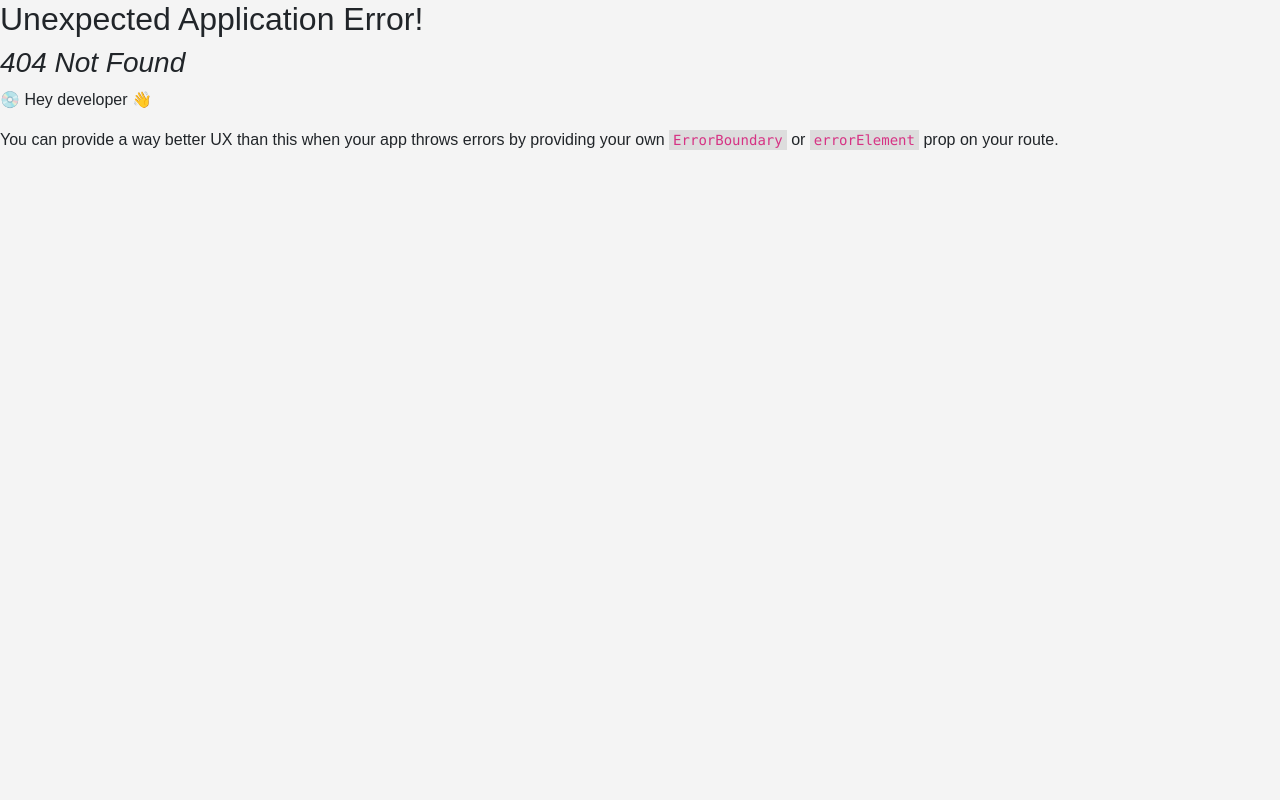
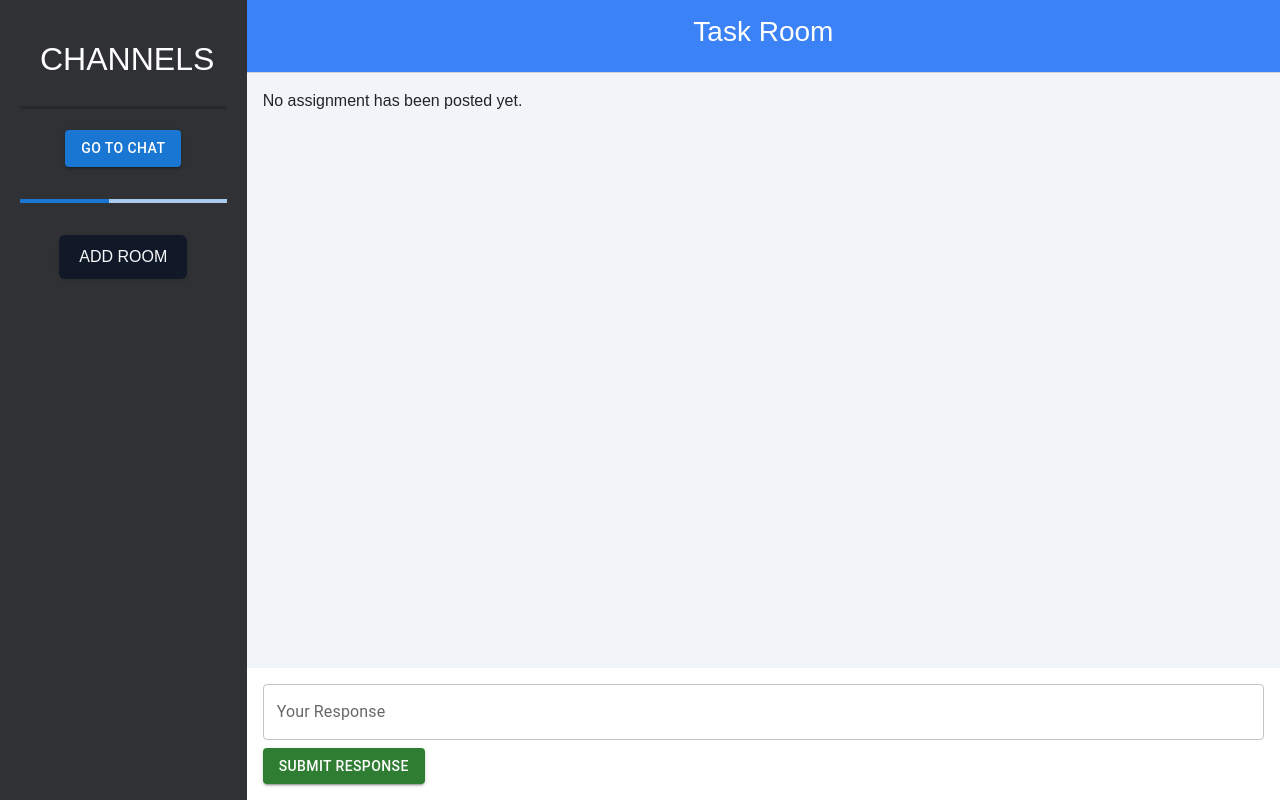
Before and after one commit to SiddharthChopra28/taskmanager, a React (Create React App) app: page /task in a window 1280 px wide. Before the commit this address had no page. Built offline with nearby package versions, Linux system fonts and the light colour scheme.

Commit message:
feat:add task toggle and improve  UI

```diff
--- a/src/App.css
+++ b/src/App.css
@@ -1,131 +1,119 @@
-.App {
-  text-align: center;
+body {
+  font-family: Arial, sans-serif;
+  margin: 0;
+  padding: 0;
+  background-color: #f8fafc; /* softer off-white */
 }
 
-.App-logo {
-  height: 40vmin;
-  pointer-events: none;
+.chat-container {
+  display: flex;
+  height: 100vh;
+  background-color: #ffffff;
 }
 
-@media (prefers-reduced-motion: no-preference) {
-  .App-logo {
-    animation: App-logo-spin infinite 20s linear;
-  }
+.sidebar {
+  flex: 1;
+  background-color: #1f2937; /* dark slate */
+  color: #f9fafb; /* near-white text */
+  padding: 20px;
+  overflow-y: auto;
 }
 
-.App-header {
-  background-color: #282c34;
-  min-height: 100vh;
-  display: flex;
-  flex-direction: column;
-  align-items: center;
-  justify-content: center;
-  font-size: calc(10px + 2vmin);
+.chat-header {
+  padding: 15px;
+  background-color: #3b82f6; /* vibrant blue */
   color: white;
+  border-bottom: 1px solid #d1d5db;
+  font-weight: bold;
 }
 
-.App-link {
-  color: #61dafb;
-}
-body{
-
-font-family: Arial, sans-serif;
-
-margin: 0;
-
-padding: 0;
-
-background-color: #f4f4f4;
-
-}
-
-.chat-container{
-
-display: flex;
-height: 100vh;
-
-background-color: #ffffff;
-}
-.sidebar{
-
-flex: 1;
-
-background-color: #2c3e50;
-
-color: #ffffff;
-
-padding: 20px;
-
-overflow-y: auto;
-
-}
-.chat-header {
-  padding: 15px;
-  background-color: #00aeff;
-  border-bottom: 1px solid #e0e0e0;
-}
-.chat-area{
+.chat-area {
   flex: 3;
   height: 100vh;
   display: flex;
-flex-direction:column;
+  flex-direction: column;
 }
-.messages{
+
+.messages {
   flex: 1;
   overflow-y: auto;
   padding: 15px;
+  background-color: #f1f5f9;
 }
-.sent{
+
+.sent {
   display: flex;
   justify-content: flex-end;
 }
-.recieved{
+
+.recieved {
   display: flex;
   justify-content: flex-start;
 }
-.message-bubble{
+
+.message-bubble {
   max-width: 70%;
-    padding: 10px;
-     border-radius: 10px;
+  padding: 10px 14px;
+  border-radius: 12px;
+  font-size: 14px;
+  line-height: 1.4;
 }
-.sent .message-bubble{
-    background-color: #61dafb;
-    color: #f4f4f4;
-    border-bottom-right-radius:0 ;
+
+.sent .message-bubble {
+  background-color: #2563eb; /* blue-600 */
+  color: #ffffff;
+  border-bottom-right-radius: 0;
 }
-.recieved .message-bubble{
-  background-color:#b6b6b6;
+
+.recieved .message-bubble {
+  background-color: #e2e8f0; /* cool gray */
+  color: #1f2937;
   border-bottom-left-radius: 0;
 }
-.message-input{
-  background-color: #f4f4f4;
+
+.message-input {
+  background-color: #ffffff;
   padding: 15px;
-  border-top: 1px solid #e0e0e0;
+  border-top: 1px solid #e5e7eb;
   display: flex;
   align-items: center;
+}
 
-}
-.message-input textarea{
+.message-input textarea {
   flex: 1;
-  border: none;
-  border-radius: 5px;
+  border: 1px solid #d1d5db;
+  border-radius: 6px;
   padding: 10px;
   resize: none;
   outline: none;
+  background-color: #f9fafb;
+  color: #111827;
 }
-.message-input button{
-  background-color: #0d70b2;
+
+.message-input button {
+  background-color: #3b82f6;
   border: none;
-  border-radius: 5px;
+  border-radius: 6px;
   color: #ffffff;
-  padding: 10px 20px ;
-  margin-top: 0px;
+  padding: 10px 20px;
+  margin-left: 10px;
+  cursor: pointer;
+  transition: background-color 0.3s ease;
 }
-@keyframes App-logo-spin {
-  from {
-    transform: rotate(0deg);
+
+.message-input button:hover {
+  background-color: #2563eb;
 }
-  to {
-    transform: rotate(360deg);
+
+.assignment-box {
+  background-color: #e0f2fe; /* sky blue tint */
+  padding: 15px;
+  border-radius: 10px;
+  margin-bottom: 20px;
+  border: 1px solid #bae6fd;
 }
+
+.assignment-form,
+.response-form {
+  margin-top: 15px;
 }
--- a/src/App.js
+++ b/src/App.js
@@ -7,6 +7,7 @@ import Home from './Components/Home';
 import {createBrowserRouter,RouterProvider } from 'react-router-dom';
 import ChatArea from './Components/ChatArea';
 import ActivateAccount from './Components/ActivateAccount';
+import Task from './Components/Task';
 function App() {
   const router = createBrowserRouter([
     {
@@ -29,6 +30,13 @@ function App() {
         </div></>
     },
     {
+      path:"/task/",
+      element:<><div className='chat-container'>
+        <Siderbar/>
+        <Task/>
+        </div></>
+    },
+    {
       path:"/activate/:uid/:token",
       element:<ActivateAccount/>
     },
--- a/src/Components/ChatArea.js
+++ b/src/Components/ChatArea.js
@@ -6,7 +6,9 @@ import withAuthentication from '../utils/withAuthentication'
 function ChatArea() {
     return (
         <div className='chat-area'>
-        <div className= 'chat-header'></div>
+        <div className= 'chat-header text-center'>
+             <h3>Chat Room</h3>
+        </div>
             <div className ='messages'>
                 <Message text="Hey, how's it going"sent/>
                 <Message text="I am good" recieved/>
--- a/src/Components/Home.js
+++ b/src/Components/Home.js
@@ -1,16 +1,42 @@
-import React from 'react'
-import { Link } from 'react-router-dom'
+import React from 'react';
+import { Link } from 'react-router-dom';
 import Button from '@mui/material/Button';
+import Box from '@mui/material/Box';
+import Typography from '@mui/material/Typography';
+import Paper from '@mui/material/Paper';
+
 function Home() {
   return (
-    <>
-    <div className = "text-center container border border-dark mt-3 mb-3 p-3" >
-        <h1>Home</h1>
-        <li><Link to ="/login" ><Button variant="contained">Login</Button></Link></li>
-        <li><Link to ="/chat" ><Button variant="contained">Chat</Button></Link></li>
-    </div>
-    </>
-  )
+    <Box
+      display="flex"
+      justifyContent="center"
+      alignItems="center"
+      minHeight="80vh"
+    >
+      <Paper elevation={3} sx={{ padding: 4, textAlign: 'center', maxWidth: 400, width: '100%' }}>
+        <Typography variant="h4" gutterBottom>
+          Welcome
+        </Typography>
+        <Box display="flex" flexDirection="column" gap={2}>
+          <Link to="/login/" style={{ textDecoration: 'none' }}>
+            <Button variant="contained" fullWidth>
+              Login
+            </Button>
+          </Link>
+          <Link to="/chat/" style={{ textDecoration: 'none' }}>
+            <Button variant="contained" fullWidth>
+              Chat
+            </Button>
+          </Link>
+          <Link to="/task/" style={{ textDecoration: 'none' }}>
+            <Button variant="contained" fullWidth>
+              Task
+            </Button>
+          </Link>
+        </Box>
+      </Paper>
+    </Box>
+  );
 }
 
-export default Home
+export default Home;
--- a/src/Components/Siderbar.js
+++ b/src/Components/Siderbar.js
@@ -10,6 +10,7 @@ import Modal from './Modal';
 import Box from '@mui/material/Box';
 import List from '@mui/material/List';
 import axios from 'axios'
+import ToggleButton from './ToggleButton';
  function Siderbar() {
     const [isModalOpen, setIsModalOpen] = useState(false);
 
@@ -61,7 +62,7 @@ import axios from 'axios'
         </div>
         <div className = "siderbar__channels mt-3">
             <div className = "siderbar__channelsHeader">
-                <h4>Text Channels</h4>
+                <ToggleButton />
             </div>
         </div>
         <div className = "siderbar__channelsList mt-3">
@@ -75,13 +76,15 @@ import axios from 'axios'
         </List>)
         }
         </div>
-        <div>
+        <div style={{ display: 'flex', justifyContent: 'center', marginTop: '1rem', marginBottom: '1rem' }}>
             <button
-            className="sidebar__addChannel text-center mt-3 p-3"
-            onClick={() => setIsModalOpen(true)}
-            >ADD ROOM
+                className="sidebar__addChannel text-center mt-3"
+                onClick={() => setIsModalOpen(true)}
+            >
+                ADD ROOM
             </button>
         </div>
+
         <Modal
         isOpen={isModalOpen}
         onClose={() => setIsModalOpen(false)}
--- /dev/null
+++ b/src/Components/Task.js
@@ -0,0 +1,81 @@
+import React, { useState } from 'react';
+import TextField from '@mui/material/TextField';
+import Button from '@mui/material/Button';
+//import '../styles/Task.css';
+
+const Task = ({ isOwner = false, assignment, onSubmitAssignment, onSubmitResponse }) => {
+  const [newAssignment, setNewAssignment] = useState('');
+  const [response, setResponse] = useState('');
+
+  const handleAssignmentSubmit = () => {
+    if (newAssignment.trim()) {
+      onSubmitAssignment(newAssignment);
+      setNewAssignment('');
+    }
+  };
+
+  const handleResponseSubmit = () => {
+    if (response.trim()) {
+      onSubmitResponse(response);
+      setResponse('');
+    }
+  };
+
+  return (
+    <div className='chat-area'>
+      <div className='chat-header text-center'>
+        <h3>Task Room</h3>
+      </div>
+
+      <div className='messages p-3'>
+        {assignment ? (
+          <div className="assignment-box">
+            <h4>Assignment:</h4>
+            <p>{assignment}</p>
+          </div>
+        ) : (
+          <p>No assignment has been posted yet.</p>
+        )}
+        {isOwner && (
+          <div className="assignment-form mt-3">
+            <TextField
+              label="New Assignment"
+              fullWidth
+              variant="outlined"
+              value={newAssignment}
+              onChange={(e) => setNewAssignment(e.target.value)}
+            />
+            <Button
+              variant="contained"
+              color="primary"
+              className='mt-2'
+              onClick={handleAssignmentSubmit}
+            >
+              Send Assignment
+            </Button>
+          </div>
+        )}
+      </div>
+
+      <div className='p-3'>
+        <TextField
+          label="Your Response"
+          fullWidth
+          variant="outlined"
+          value={response}
+          onChange={(e) => setResponse(e.target.value)}
+        />
+        <Button
+          variant="contained"
+          color="success"
+          className='mt-2'
+          onClick={handleResponseSubmit}
+        >
+          Submit Response
+        </Button>
+      </div>
+    </div>
+  );
+};
+
+export default Task;
--- /dev/null
+++ b/src/Components/ToggleButton.js
@@ -0,0 +1,22 @@
+import React from 'react';
+import { Link, useLocation } from 'react-router-dom';
+import { Button } from '@mui/material';
+
+export default function ToggleButton() {
+  const location = useLocation();
+  const currentPath = location.pathname;
+
+  // Determine target route and button label
+  const isChat = currentPath.startsWith('/chat');
+  const target = isChat ? '/task/' : '/chat/';
+  const label = isChat ? 'Go to Tasks' : 'Go to Chat';
+
+  return (
+    <div style={{ display: 'flex', justifyContent: 'center', marginTop: '0.3rem', marginBottom: '1rem' }}>
+  <Link to={target} style={{ textDecoration: 'none' }}>
+    <Button variant="contained">{label}</Button>
+  </Link>
+</div>
+
+  );
+}
--- a/src/styles/Sidebar.css
+++ b/src/styles/Sidebar.css
@@ -24,15 +24,27 @@ overflow-y: auto;
 
   flex: 1;
 }
+.sidebar__addChannel {
+  background-color: #111827; /* deep gray-black */
+  color: #f9fafb; /* near-white for contrast */
+  padding: 10px 20px;
+  border: none;
+  border-radius: 6px;
+  cursor: pointer;
+  font-weight: 500;
+  transition: background-color 0.2s ease, transform 0.1s ease;
+  box-shadow: 0 2px 4px rgba(0, 0, 0, 0.1);
+}
 
-.sidebar__addChannel {
-    background-color:black;
-    outline: none;
-    color: white;
-  cursor: pointer;
+.sidebar__addChannel:hover {
+  background-color: #1f2937; /* lighter black/gray on hover */
+  color: #d1d5db; /* soft gray text */
+  transform: translateY(-1px);
 }
-.sidebar__addChannel:hover {
-  color: grey;
+
+.sidebar__addChannel:active {
+  transform: translateY(0);
+  background-color: #374151; /* pressed state */
 }
 
 .sidebar__channelsHeader {
--- a/src/utils/withAuthentication.js
+++ b/src/utils/withAuthentication.js
@@ -2,6 +2,7 @@ import { useEffect, useState } from "react"
 import { Navigate } from "react-router-dom"
 
 const withAuthentication = (wrappedComponent) => {
+    const BASE_URL = "http://127.0.0.1:8000";
     return function AuthComponent(props){
         const[isAuthenticated, setIsAuthenticated]= useState(false)
 
```
Lines whose indentation alone changed are shown as unchanged.
